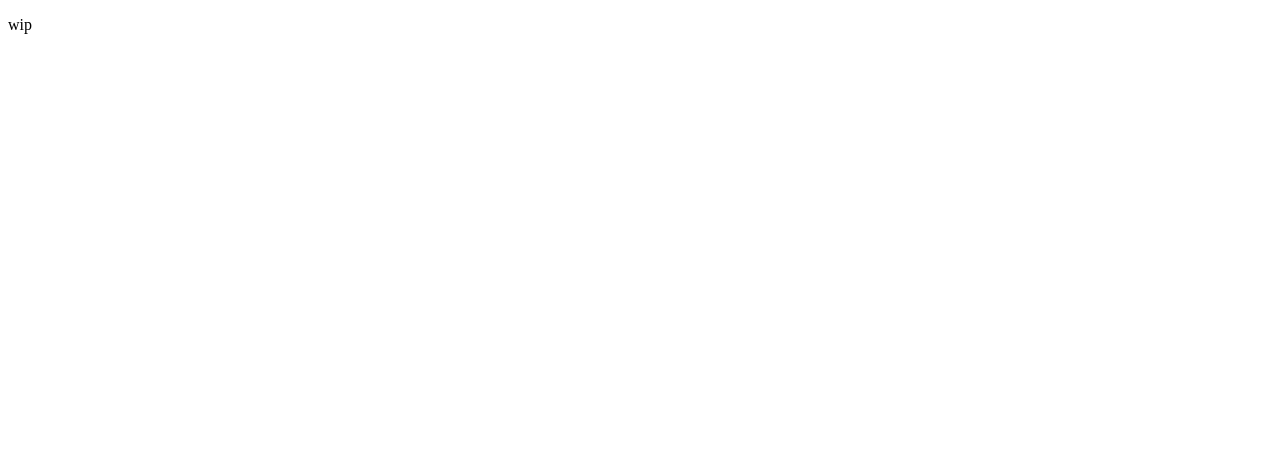
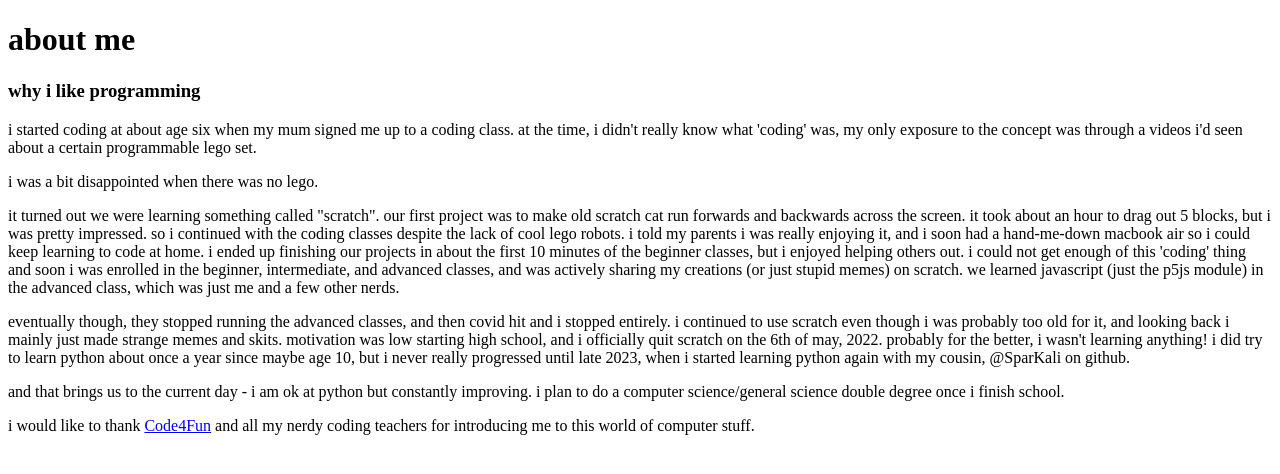
Before and after one commit to bigtendons8/bigtendons8.github.io, a plain HTML site: page aboutme.html in a window 1280 px wide. Drawn offline with Linux system fonts and the light colour scheme.

Commit message:
update aboutme.html

```diff
--- a/aboutme.html
+++ b/aboutme.html
@@ -1,8 +1,46 @@
 <!DOCTYPE html>
 <html>
     <body>
+        <h1>about me</h1>
+        <h3>why i like programming</h3>
         <p>
-            wip
+            i started coding at about age six when my mum signed me up to a coding class.
+            at the time, i didn't really know what 'coding' was, my only exposure to the
+            concept was through a videos i'd seen about a certain programmable lego set.
+        </p>
+        <p>i was a bit disappointed when there was no lego.</p>
+        <p>
+            it turned out we were learning something called "scratch". our first project
+            was to make old scratch cat run forwards and backwards across the screen. it
+            took about an hour to drag out 5 blocks, but i was pretty impressed. so i
+            continued with the coding classes despite the lack of cool lego robots. i
+            told my parents i was really enjoying it, and i soon had a hand-me-down
+            macbook air so i could keep learning to code at home. i ended up finishing
+            our projects in about the first 10 minutes of the beginner classes, but i
+            enjoyed helping others out. i could not get enough of this 'coding' thing and
+            soon i was enrolled in the beginner, intermediate, and advanced classes, and
+            was actively sharing my creations (or just stupid memes) on scratch. we learned
+            javascript (just the p5js module) in the advanced class, which was just me and
+            a few other nerds.
+        </p>
+        <p>
+            eventually though, they stopped running the advanced classes, and then covid hit
+            and i stopped entirely. i continued to use scratch even though i was probably
+            too old for it, and looking back i mainly just made strange memes and skits.
+            motivation was low starting high school, and i officially quit scratch on the
+            6th of may, 2022. probably for the better, i wasn't learning anything! i
+            did try to learn python about once a year since maybe age 10, but i never really
+            progressed until late 2023, when i started learning python again with my cousin,
+            @SparKali on github.
+        </p>
+        <p>
+            and that brings us to the current day - i am ok at python but constantly
+            improving. i plan to do a computer science/general science double degree once i
+            finish school.
+        </p>
+        <p>
+            i would like to thank <a href="https://www.code4fun.com.au/">Code4Fun</a> and
+            all my nerdy coding teachers for introducing me to this world of computer stuff.
         </p>
     </body>
 </html>
```
